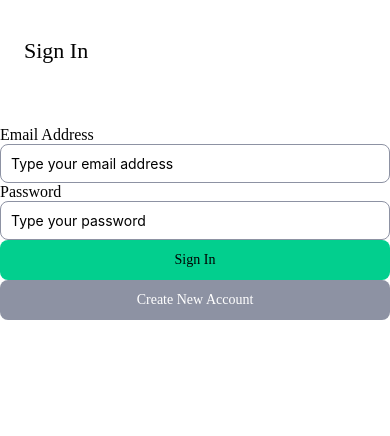
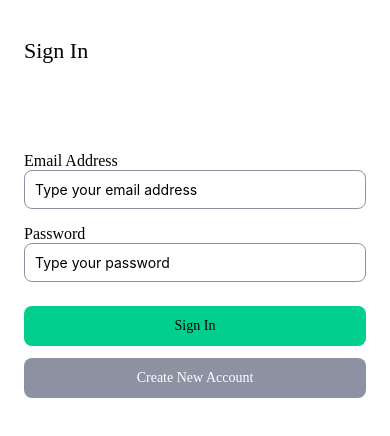
Before and after one commit to stenlyadam/MoneyTrackerMAD2024, a React Native app: screen / in a window 390 px wide. Shown: the top 436 px of the page. Built offline with nearby package versions, Linux system fonts and the light colour scheme.

Commit message:
component gap

```diff
--- a/src/components/atoms/Button/index.tsx
+++ b/src/components/atoms/Button/index.tsx
@@ -3,7 +3,7 @@ import React from 'react';
 
 const Button = ({label, color = '#02CF8E', textColor = '#020202'}) => {
   return (
-    <TouchableOpacity style={styles.button(color)}>
+    <TouchableOpacity style={styles.button(color)} activeOpacity={0.5}>
       <Text style={styles.label(textColor)}>{label}</Text>
     </TouchableOpacity>
   );
--- /dev/null
+++ b/src/components/atoms/Gap/index.tsx
@@ -0,0 +1,14 @@
+import {StyleSheet, View} from 'react-native';
+import React from 'react';
+
+const Gap = ({height}) => {
+  return <View style={styles.gap(height)} />;
+};
+
+export default Gap;
+
+const styles = StyleSheet.create({
+  gap: height => ({
+    height: height,
+  }),
+});
--- a/src/components/atoms/index.tsx
+++ b/src/components/atoms/index.tsx
@@ -1,3 +1,4 @@
 import Button from './Button';
+import Gap from './Gap';
 
-export {Button};
+export {Button, Gap};
--- a/src/pages/SignIn/index.tsx
+++ b/src/pages/SignIn/index.tsx
@@ -1,6 +1,6 @@
 import React from 'react';
 import {StyleSheet, View} from 'react-native';
-import {Button} from '../../components/atoms';
+import {Button, Gap} from '../../components/atoms';
 import {Header, TextInput} from '../../components/molecules';
 
 const SignIn = () => {
@@ -8,12 +8,16 @@ const SignIn = () => {
     <View style={styles.pageContainer}>
       <Header title="Sign In" />
       <View style={styles.contentContainer}>
+        <Gap height={26} />
         <TextInput
           label="Email Address"
           placeholder="Type your email address"
         />
+        <Gap height={16} />
         <TextInput label="Password" placeholder="Type your password" />
+        <Gap height={24} />
         <Button label="Sign In" />
+        <Gap height={12} />
         <Button
           label="Create New Account"
           color="#8D92A3"
@@ -34,5 +38,6 @@ const styles = StyleSheet.create({
     backgroundColor: '#FFFFFF',
     marginTop: 24,
     flex: 1,
+    paddingHorizontal: 24,
   },
 });
```
